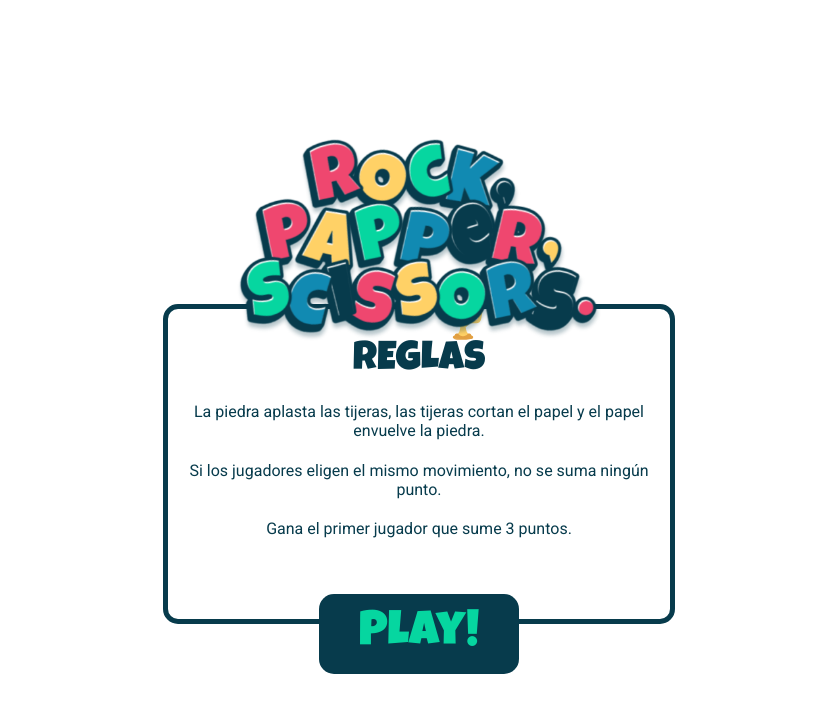
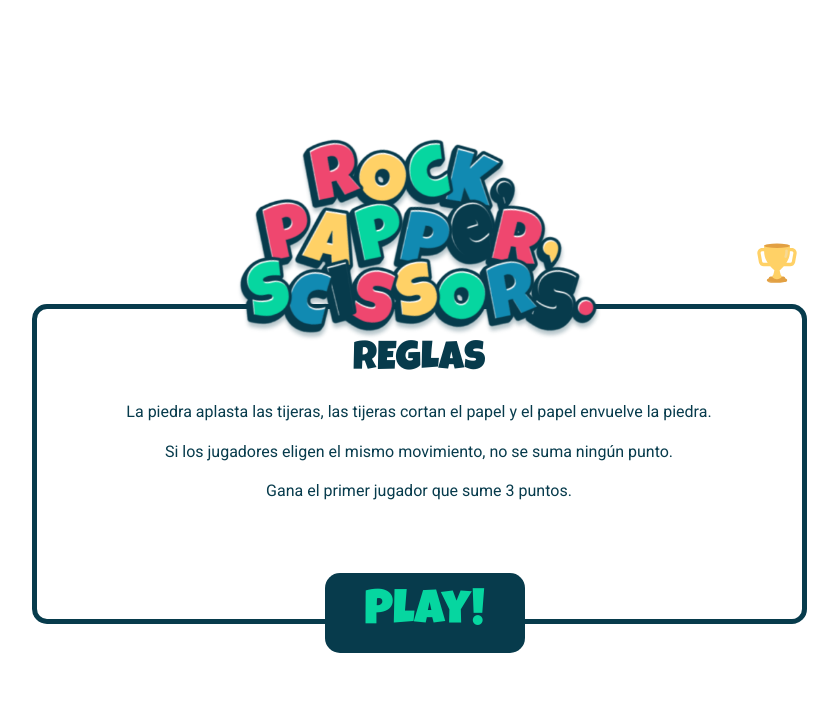
Before and after one commit to Nannitta/Rock-Paper-Scissors, a plain HTML site: page index.html in a window 1280 px wide. Shown: the whole page, without its empty margins (221-1059 px from the left). Drawn offline with nearby package versions, Linux system fonts and the light colour scheme.

Commit message:
Add Home_Page responsive

```diff
--- a/index.html
+++ b/index.html
@@ -11,11 +11,11 @@
 		/>
 	</head>
 	<body>
-		<a href="" id="leaderboard">
-			<img src="./assets/leaderboard.svg" alt="Leaderboard" />
-		</a>
 		<img src="./assets/logo.png" alt="Logo" id="logo" />
 		<section>
+			<a href="" id="leaderboard">
+				<img src="./assets/leaderboard.svg" alt="Leaderboard" />
+			</a>
 			<h1>REGLAS</h1>
 			<ul>
 				<li>
--- a/style.css
+++ b/style.css
@@ -25,15 +25,13 @@ body {
   flex-direction: column;
   justify-content: center;
   align-items: center;
-  color: #f7d994;
+  position: relative;
 }
 
-#leaderboard {
-  align-self: flex-end;
+#leaderboard img {
   position: absolute;
-  z-index: -1;
-  padding-right: 2.3rem;
-  top: 30px;
+  bottom: 31rem;
+  left: 16rem;
 }
 
 img#logo {
@@ -51,7 +49,7 @@ section {
   align-items: center;
   border: 5px solid var(--oscuro);
   border-radius: 15px;
-  width: 80%;
+  max-width: 300px;
   position: relative;
   bottom: 50px;
   height: 22rem;
@@ -84,8 +82,9 @@ button {
   background-color: var(--oscuro);
   font-size: 3rem;
   padding: 1rem 2rem;
-  position: relative;
-  top: 1.2vh;
+  position: absolute;
+  top: 18.5rem;
+  left: 3rem;
 }
 
 @media (max-width: 1024px) and (min-width: 768px) {
@@ -94,10 +93,16 @@ button {
     top: 310px;
   }
 
+  #leaderboard img {
+    bottom: 21rem;
+    left: 36rem;
+  }
+
   section {
     bottom: 55px;
     height: 20rem;
     padding: 0 1rem;
+    max-width: 625px;
   }
 
   a {
@@ -105,7 +110,8 @@ button {
   }
 
   button {
-    top: 3.8vh;
+    top: 16.5rem;
+    left: 13rem;
   }
 }
 
@@ -115,18 +121,28 @@ button {
     top: 300px;
   }
 
+  #leaderboard img {
+    bottom: 21rem;
+    left: 45rem;
+  }
+
   section {
     bottom: 55px;
     height: 20rem;
     padding: 0 1rem;
-    width: 40%;
-  }
-
-  a {
-    height: 0px;
+    min-width: 775px;
   }
 
   button {
-    top: 6vh;
+    top: 16.5rem;
+    left: 18rem;
+  }
+
+  button:hover {
+    cursor: pointer;
+    color: var(--oscuro);
+    background-color: var(--verde);
+    transition: all 0.2s ease-in-out;
+    transform: scale(1.2);
   }
 }
```
